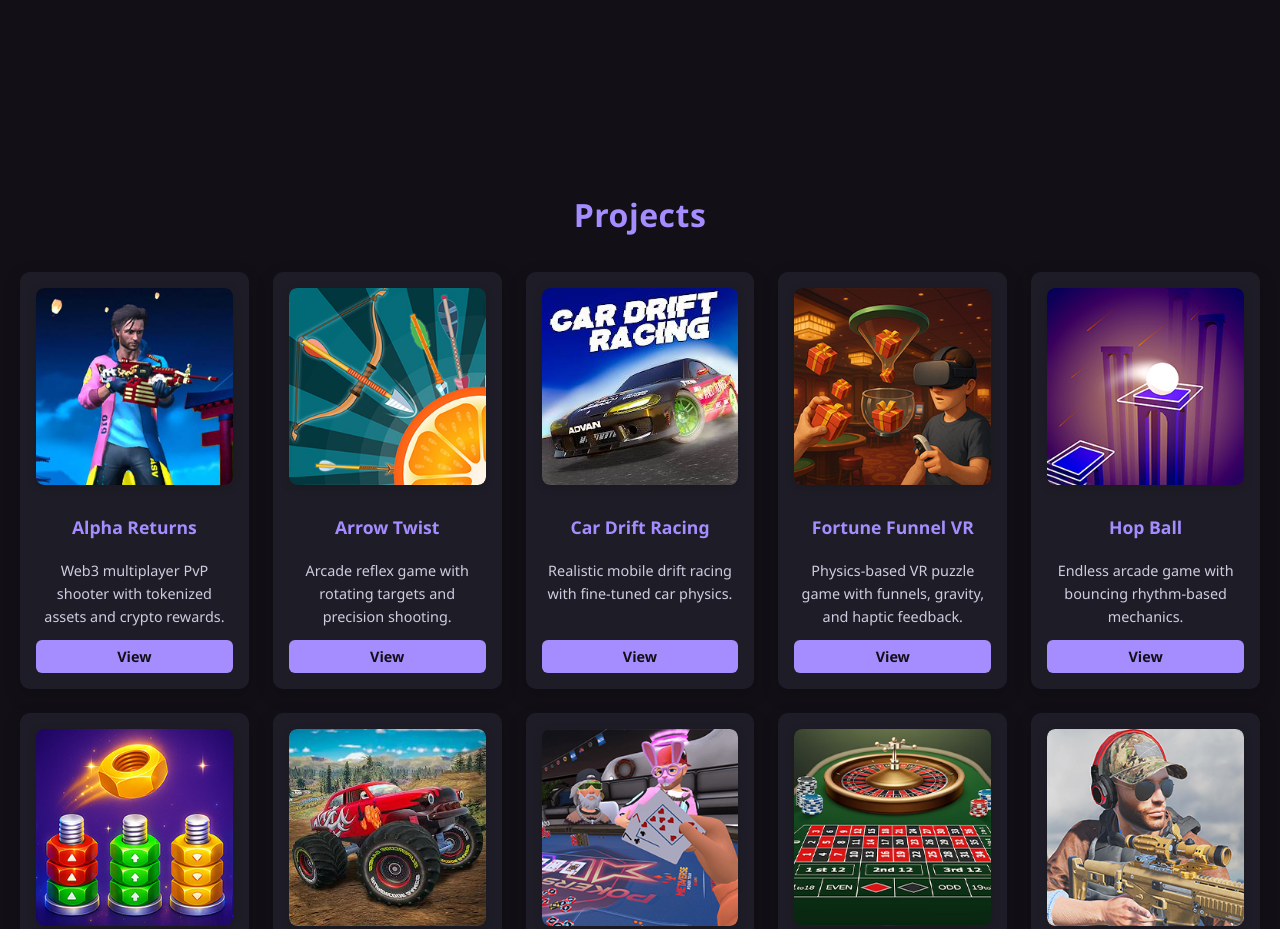
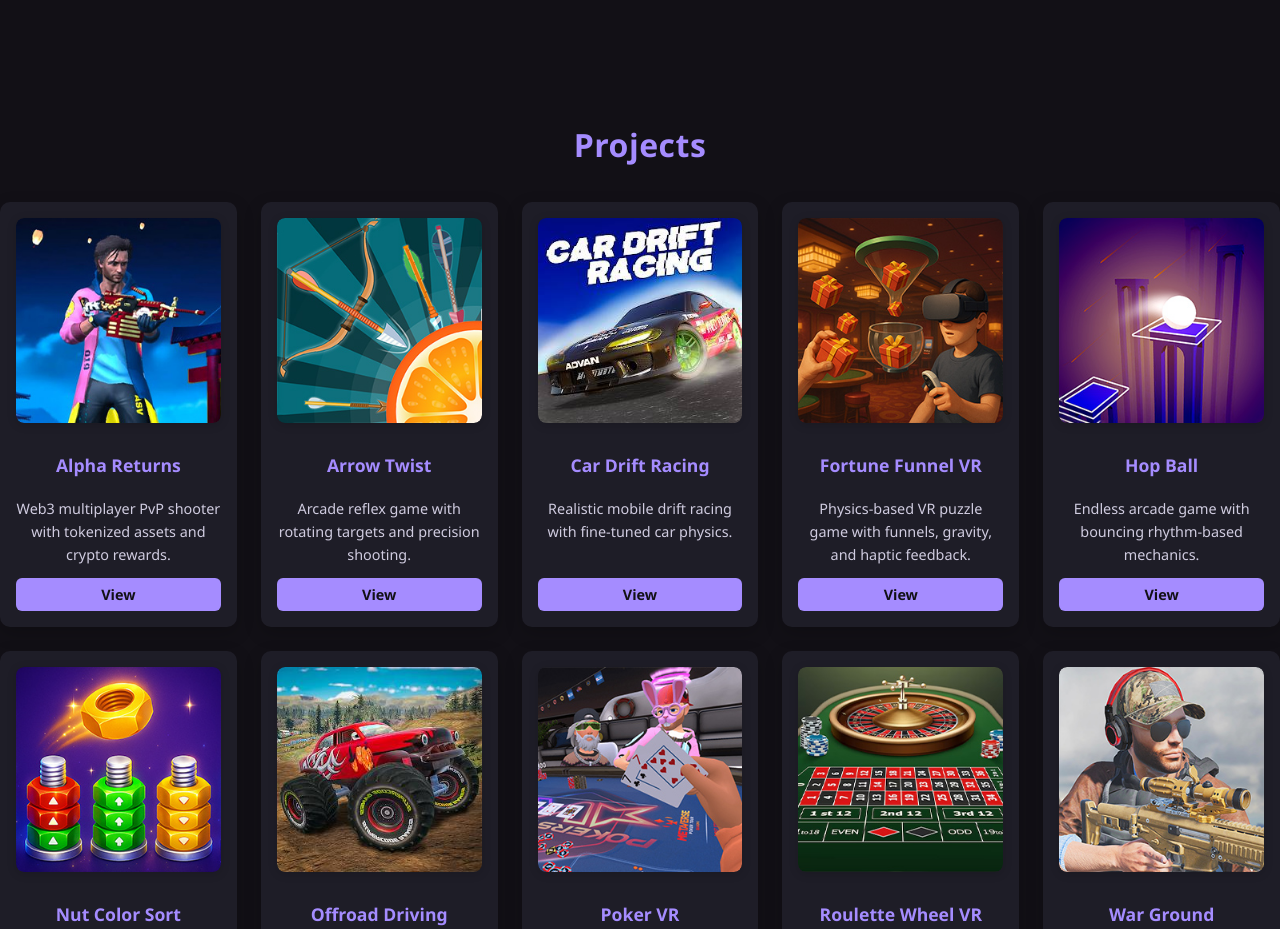
Before and after one commit to ShanmukhaJagadeesh/my-portfolio, a plain HTML site: page index.html in a window 1280 px wide. Shown: the part 3052-3981 px from the top of the page. Drawn offline with Linux system fonts and the light colour scheme; a web font is replaced by a local one.

Commit message:
minor bug fixes

```diff
--- a/css/projects.css
+++ b/css/projects.css
@@ -1,5 +1,5 @@
 .section {
-    padding: 70px 20px;
+    /* padding: 70px 20px; */
     text-align: center;
 }
 
```
Also changed, not shown: 1 other file.
